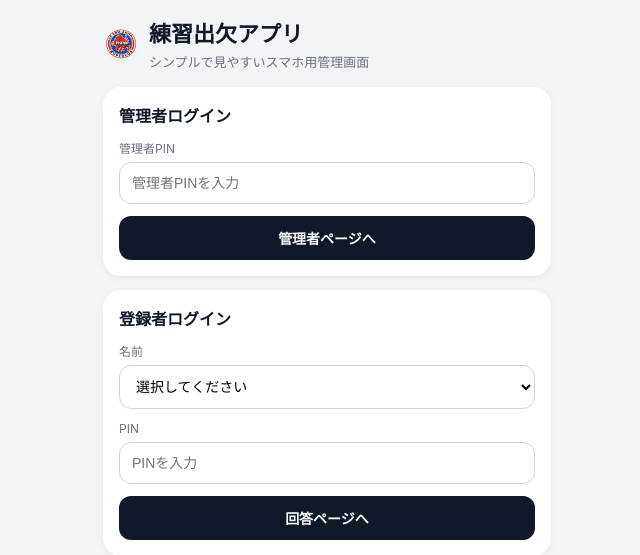
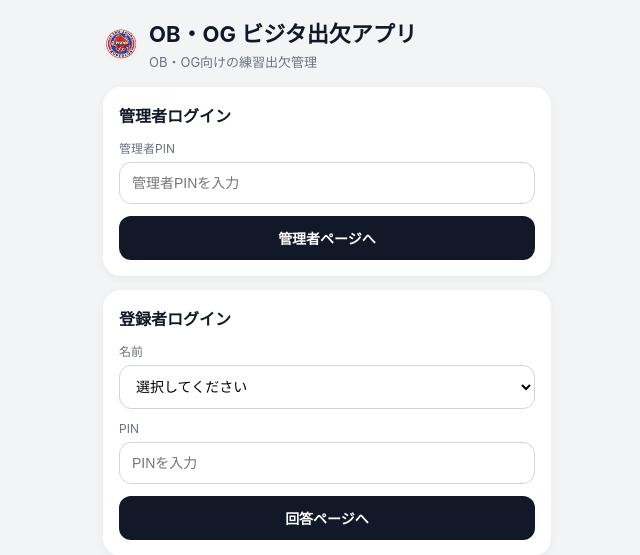
Before and after one commit to kasahararyo-source/ice-hockey-app, a Flask app: page / in a window 1280 px wide. Shown: the top 555 px of the page, without its empty margins (313-953 px from the left). Run offline with Flask 3, Linux system fonts and the light colour scheme; data comes from the database, SQL or seed files in the repository.

Commit message:
Update index.html

```diff
--- a/templates/index.html
+++ b/templates/index.html
@@ -38,8 +38,8 @@
     <div class="header">
       <img src="{{ url_for('static', filename='logo.png') }}" alt="logo" class="logo">
       <div>
-        <h1 class="title">練習出欠アプリ</h1>
-        <p class="sub">シンプルで見やすいスマホ用管理画面</p>
+        <h1 class="title">OB・OG ビジタ出欠アプリ</h1>
+        <p class="sub">OB・OG向けの練習出欠管理</p>
       </div>
     </div>
 
```
